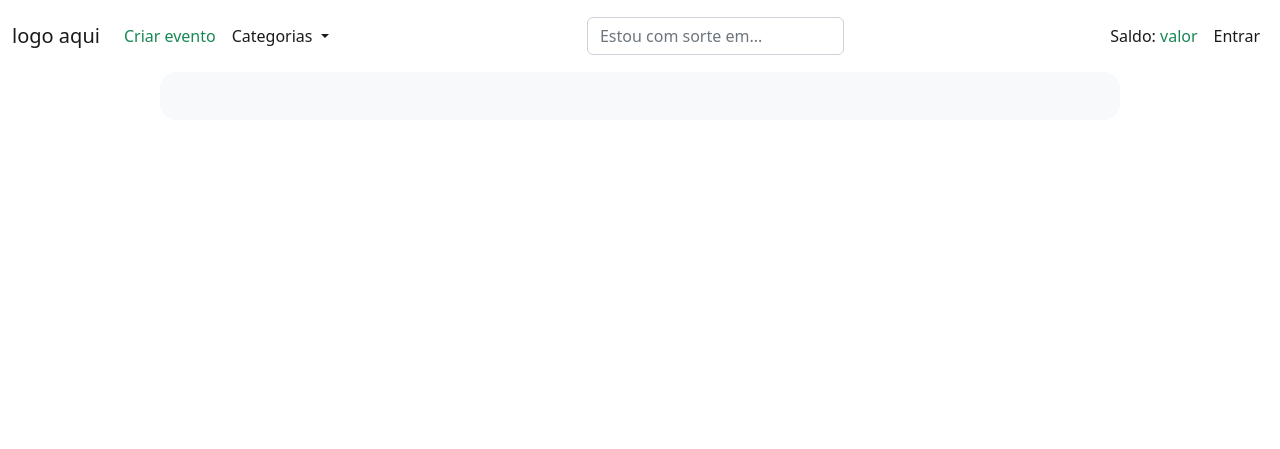
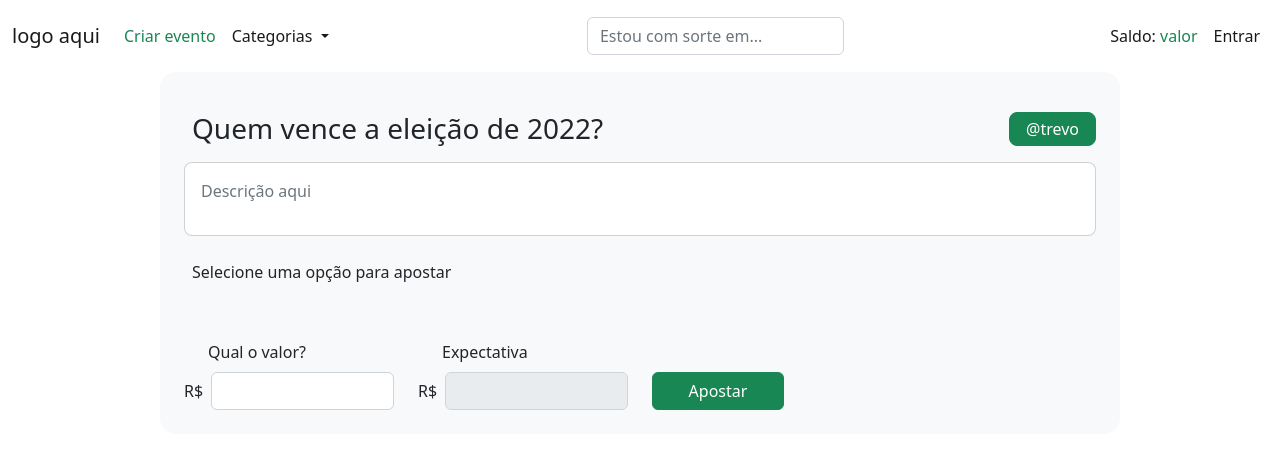
Before and after one commit to pbfontes/sports-bet-flask-website, a Flask app: page /visualizar_evento/1 in a window 1280 px wide. Shown: the top 449 px of the page. Run offline with Flask 2, Linux system fonts and the light colour scheme; data that the repository does not hold is empty.

Commit message:
Crianção da página do evento

```diff
--- a/main.py
+++ b/main.py
@@ -133,7 +133,12 @@ def checkUserSignUp():
         user_data["senha"] = bcrypt.generate_password_hash(
             senha).decode('utf-8')
 
-        collection_customers.insert_one(parse_json(user_data))
+        user_id = collection_customers.insert_one(parse_json(user_data))
+
+        user_data["_id"] = ObjectId(user_id.inserted_id)
+        user = parse_json(user_data)
+        user = User(user_json=user)
+        login_user(user)
 
         return redirect(url_for('home'))
     return redirect("/cadastro")
--- a/templates/event_page.html
+++ b/templates/event_page.html
@@ -4,7 +4,99 @@ Trevo | criar evento
 {% endblock %}
 {% block content %}
 
+<div class="row justify-content-between mt-3">
+
+    <div class="col d-inline d-sm-none">
+        <div class="d-flex justify-content-start">
+            <a class="ms-2 mb-2 btn btn-success btn-sm rounded-3 fs-6 px-3">@trevo</a>
+        </div>
+    </div>
+
+    <div class="col-sm-10">
+        <h3 class="ms-2" id="titulo-evento">Quem vence a eleição de 2022?</h3>
+    </div>
+
+    <div class="col-sm-2">
+        <div class="d-flex justify-content-end">
+            <a class="btn btn-success btn-sm rounded-3 fs-6 px-3 d-none d-sm-block">@trevo</a>
+        </div>
+    </div>
+</div>
+
+<div class="card mt-2 rounded-3">
+    <div class="card-body">
+        <p class="text-secondary" id="descricao-evento"> Descrição aqui </p>
+    </div>
+</div>
+
+<form class="g-3 align-items-end mt-4" action="" method="post">
+    <p class="ms-2">Selecione uma opção para apostar</p>
+    <div class="d-grid gap-2 d-sm-flex justify-content-sm-start" id="option_picker">
+
+        <!-- <input type="radio" class="btn-check" name="options-outlined" id="success-outlined" autocomplete="off"
+        onclick="selected_odd(this)" checked>
+    <label class="btn btn-outline-success p-3" for="success-outlined">
+        Time 1
+        <br class="d-none d-sm-block">
+        <span class="d-inline d-sm-none"> &nbsp; | &nbsp; </span>
+        <strong id="oddValue1">9.4</strong>
+    </label> -->
+
+        <!-- <input type="radio" class="btn-check" name="options-outlined" id="success-outlined-2" onclick="selected_odd(this)"
+        autocomplete="off">
+    <label class="btn btn-outline-success p-3" for="success-outlined-2">
+        Time 2
+        <br class="d-none d-sm-block">
+        <span class="d-inline d-sm-none"> &nbsp; | &nbsp; </span>
+        <strong id="oddValue2">2.3</strong>
+    </label>
+
+    <input type="radio" class="btn-check" name="options-outlined" id="success-outlined-3" onclick="selected_odd(this)"
+        autocomplete="off">
+    <label class="btn btn-outline-success p-3" for="success-outlined-3">
+        Time 3
+        <br class="d-none d-sm-block">
+        <span class="d-inline d-sm-none"> &nbsp; | &nbsp; </span>
+        <strong id="oddValue3">4.7</strong>
+    </label> -->
+
+    </div>
+
+    <div class="row mt-4 align-items-end">
+
+
+        <div class="col-sm-3">
+            <label for="valor_apostado" class="form-label ms-4">Qual o valor?</label>
+            <div class="d-flex justify-content-start align-items-center">
+                <span class="pe-2">R$</span>
+                <input type="number" step="any" min="0.00" onchange="calculator(this.value)" class="form-control"
+                    id="valor_apostado" name="valor_apostado" required>
+            </div>
+        </div>
+        <div class="col-sm-3 mt-3">
+            <label for="returnViewer" class="form-label ms-4">Expectativa</label>
+            <div class="d-flex justify-content-start align-items-center">
+                <span class="pe-2">R$</span>
+                <input type="text" class="form-control" id="returnViewer" name="returnViewer" disabled>
+            </div>
+        </div>
+        <div class="col-sm-2">
+            <div class="d-grid mt-4">
+                <button type="submit" class="btn btn-success">Apostar</button>
+            </div>
+        </div>
+    </div>
+
+</form>
+
+
+
+
+
+
 <script>
+    var odd = null
+
     // Create an XMLHttpRequest object
     const xhttp = new XMLHttpRequest();
 
@@ -12,13 +104,42 @@ Trevo | criar evento
     xhttp.onload = function () {
         // Here you can use the Data
         var evento = JSON.parse(this.responseText)
-        console.log(evento);
-        document.getElementById("mainBlock").innerHTML = evento.titulo
+        var options = Object.keys(evento.opcoes)
+        var nOptions = options.length
+        var content = ""
+        for (let i = 0; i < nOptions; i++) {
+            content += `<input type="radio" class="btn-check" name="options-outlined" id="success-outlined-${i}" autocomplete="off"
+                            onclick="selected_odd(this)">
+                        <label class="btn btn-outline-success p-3" for="success-outlined-${i}">
+                            ${options[i]}
+                            <br class="d-none d-sm-block">
+                            <span class="d-inline d-sm-none"> &nbsp; | &nbsp; </span>
+                            <strong id="oddValue${i}">${evento.opcoes[options[i]]}</strong>
+                        </label>`
+        }
+        document.getElementById("option_picker").innerHTML = content
+        document.getElementById("titulo-evento").innerHTML = evento.titulo
+        document.getElementById("descricao-evento").innerHTML = evento.descricao
+
+        odd = document.getElementById("oddValue0").innerText
     }
 
     // Send a request
     xhttp.open("GET", "/get_event_data/{{event_id}}");
     xhttp.send();
+
+    function selected_odd(elemento) {
+        label = elemento.nextElementSibling
+        odd = label.children[2].innerText
+        valor = document.getElementById("valor_apostado").value
+        calculator(valor)
+    }
+
+    function calculator(value) {
+        var returnValue = value * odd
+        document.getElementById("returnViewer").value = returnValue.toFixed(2)
+    }
+
 </script>
 
 
```
